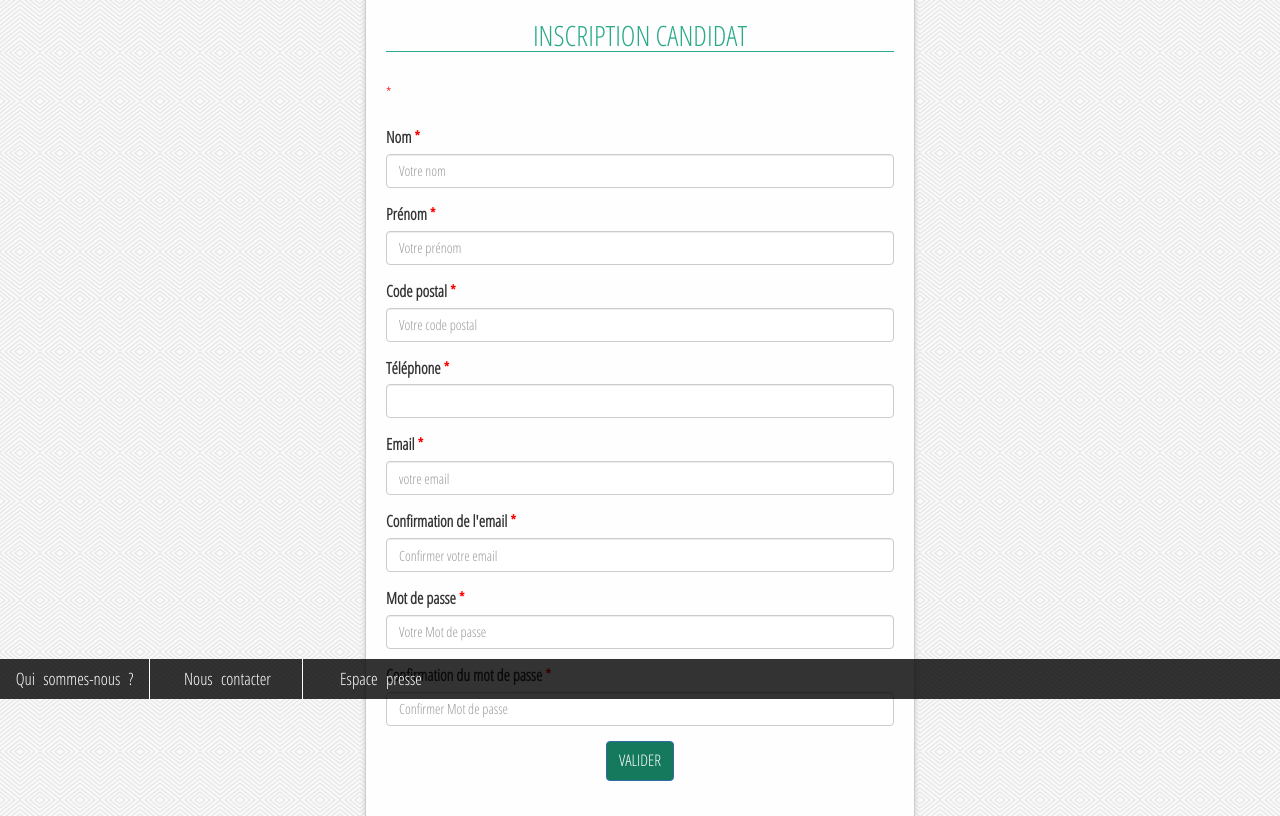
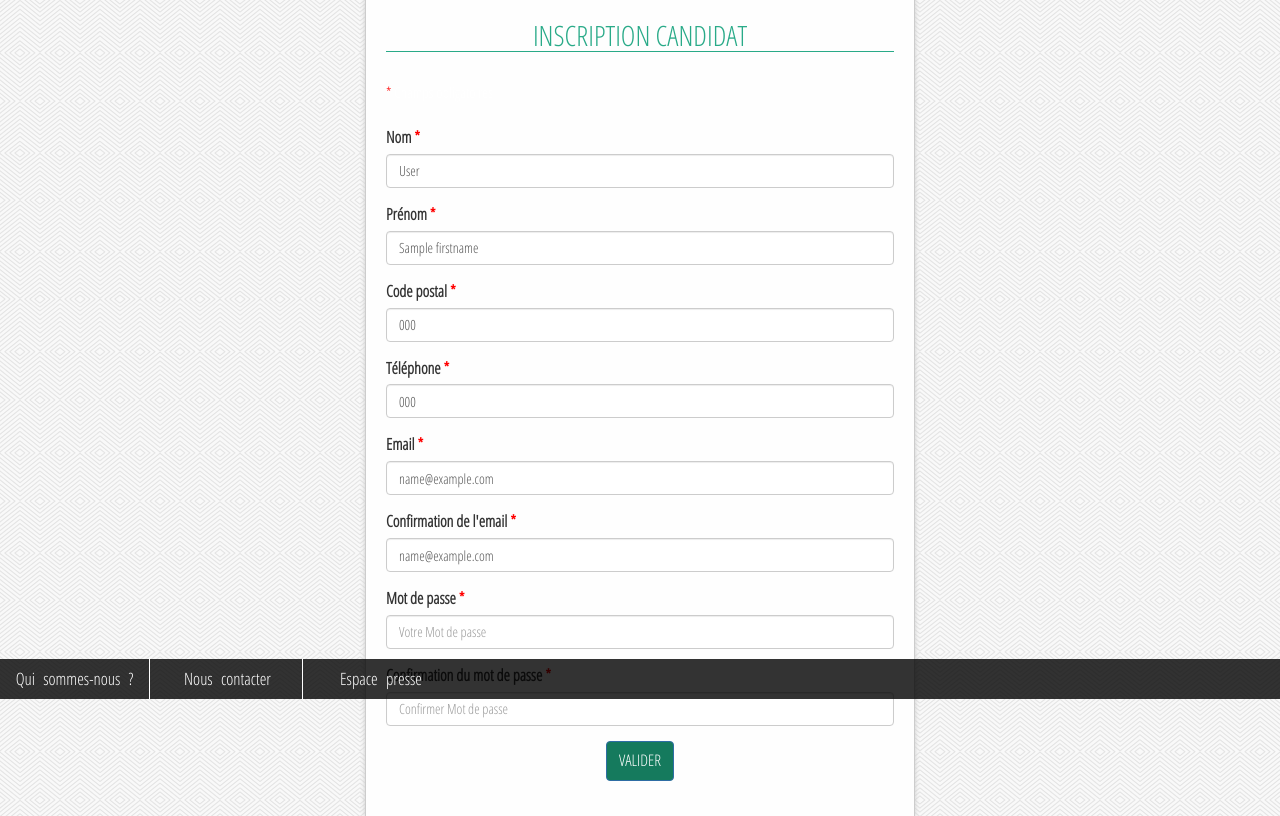
Before and after one commit to WilliamB78/hidden_profile, a PHP site: template templates/user/register.html.twig in a window 1280 px wide. Shown: the part 101-917 px from the top of the page. Run offline with PHP 8.4, Linux system fonts and the light colour scheme; the template is opened without the code that fills it: most values are stand-ins (such as "Sample title", 1, 10 or a date in 2020); some libraries are stand-ins or nearby versions; some web fonts are replaced.

Commit message:
inscription user

```diff
--- a/templates/user/register.html.twig
+++ b/templates/user/register.html.twig
@@ -9,32 +9,32 @@
         <br>
         <div class="form-group">
             <label for="lastname">Nom <span class="red-star">*</span></label>
-            <input type="text" name="lastname" class="form-control" id="lastname" placeholder="Votre nom">
+            <input type="text" name="lastname" class="form-control" id="lastname" placeholder="Votre nom" value="{% if post is not empty %}{{ post.lastname }}{% endif %}">
         </div>
 
         <div class="form-group">
             <label for="firstname">Prénom <span class="red-star">*</span></label>
-            <input type="text" name="firstname" class="form-control" id="firstname" placeholder="Votre prénom">
+            <input type="text" name="firstname" class="form-control" id="firstname" placeholder="Votre prénom" value="{% if post is not empty %}{{ post.firstname }}{% endif %}">
         </div>
 
         <div class="form-group">
             <label for="postcode">Code postal <span class="red-star">*</span></label>
-            <input type="text" name="postcode" class="form-control" id="codepost" placeholder="Votre code postal">
+            <input type="text" name="postcode" class="form-control" id="codepost" placeholder="Votre code postal" value="{% if post is not empty %}{{ post.postcode }}{% endif %}">
         </div>
 
         <div class="form-group">
             <label for="telephone">Téléphone <span class="red-star">*</span></label>
-            <input type="text" name="telephone" class="form-control" id="telephone">
+            <input type="text" name="telephone" class="form-control" id="telephone" value="{% if post is not empty %}{{ post.telephone }}{% endif %}">
         </div>
 
         <div class="form-group">
             <label for="email">Email <span class="red-star">*</span></label>
-            <input type="email" class="form-control" name="email" id="email" placeholder="votre email">
+            <input type="email" class="form-control" name="email" id="email" placeholder="votre email" value="{% if post is not empty %}{{ post.email }}{% endif %}">
         </div>
 
         <div class="form-group">
             <label for="email_confirm">Confirmation de l'email <span class="red-star">*</span></label>
-            <input type="email" class="form-control" name="email_confirm" id="email_confirm" placeholder="Confirmer votre email">
+            <input type="email" class="form-control" name="email_confirm" id="email_confirm" placeholder="Confirmer votre email" value="{% if post is not empty %}{{ post.email_confirm }}{% endif %}">
         </div>
 
         <div class="form-group">
```
